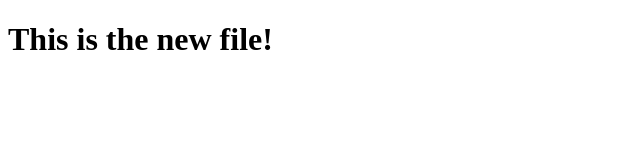
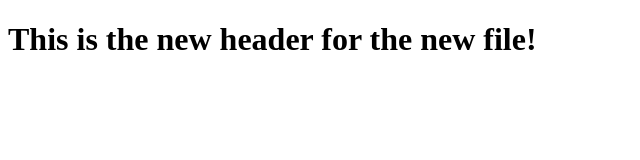
Before and after one commit to mtamrakar656/codingdemo, a plain HTML site: page index_windows.html in a window 1280 px wide. Shown: the whole page, without its empty margins (0-640 px from the left). Drawn offline with Linux system fonts and the light colour scheme.

Commit message:
Modified the header in index_windows.html file

```diff
--- a/index_windows.html
+++ b/index_windows.html
@@ -7,6 +7,6 @@
         <title>Document</title>
     </head>
     <body>
-<h1>This is the new file!</h1>
+<h1>This is the new header for the new file!</h1>
     </body>
 </html>
```
